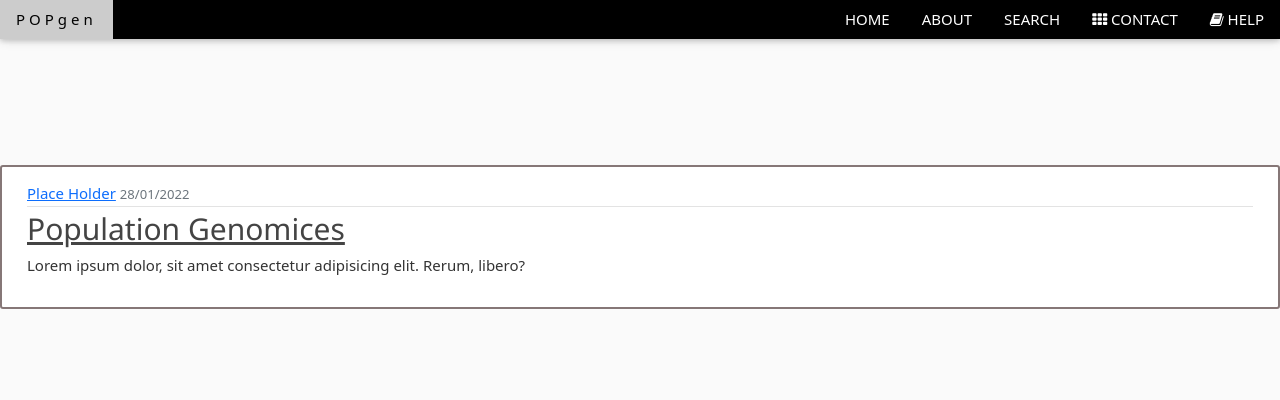
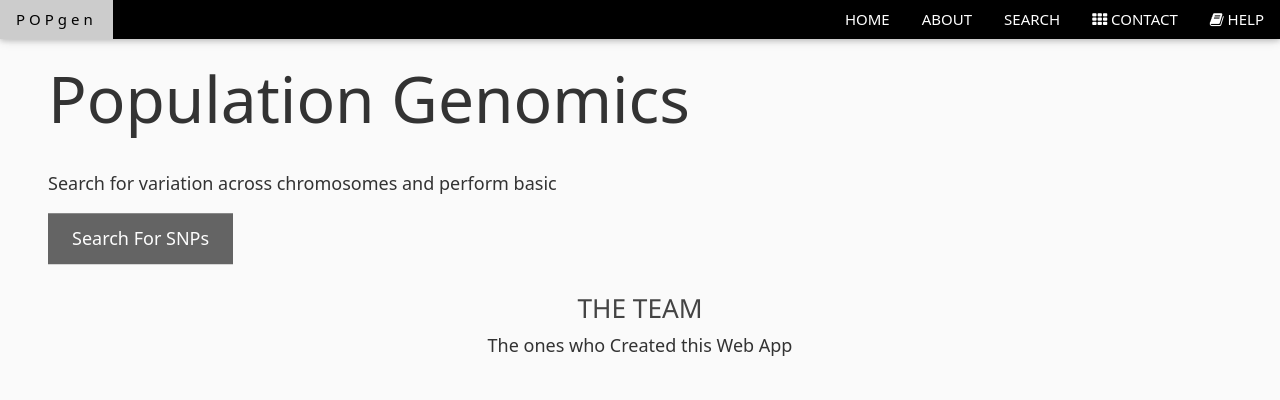
Before and after one commit to Mani-varma1/Web_project, a Flask app: page / in a window 1280 px wide. Shown: the top 400 px of the page. Before the commit the page ends 309 px from the top, so only its background shows below. Run offline with Flask 2, Linux system fonts and the light colour scheme.

Commit message:
Update home.html

```diff
--- a/Flask/VCF_website/templates/home.html
+++ b/Flask/VCF_website/templates/home.html
@@ -1,13 +1,88 @@
 {% extends "layout.html" %}
 {% block content %}
-      <article class="media content-section">
-        <div class="media-body">
-          <div class="article-metadata">
-            <a class="mr-2" href="#">Place Holder</a>
-            <small class="text-muted">28/01/2022</small>
+    <header class="bgimg-1 w3-display-container w3-grayscale-min" id="home">
+      <div class="w3-display-left w3-text-Black" style="padding:48px">
+        <span class="w3-jumbo w3-hide-small">Population Genomics</span><br>
+        <span class="w3-xxlarge w3-hide-large w3-hide-medium">Population Genomics</span><br>
+        <span class="w3-large">Search for variation across chromosomes and perform basic</span>
+        <p><a href="{{ url_for('search') }}"
+            class="w3-button w3-black w3-padding-large w3-large w3-margin-top w3-opacity w3-hover-opacity-off">Search For
+            SNPs</a></p>
+      </div>
+    </header>
+
+    <div class="w3-container" style="padding:128px 16px" id="team">
+      <h3 class="w3-center">THE TEAM</h3>
+      <p class="w3-center w3-large">The ones who Created this Web App</p>
+      <div class="w3-row-padding w3-grayscale" style="margin-top:64px">
+
+        <div class="w3-col l2.5 m2 w3-margin-bottom">
+          <div class="w3-card">
+            <img src="/w3images/team2.jpg" alt="Github Pic" style="width:100%">
+            <div class="w3-container">
+              <h3>Alexandra</h3>
+              <p class="w3-opacity">Data Collection and Documentation </p>
+              <p><button class="w3-button w3-light-grey w3-block"><i class="fa fa-address-book"></i>
+                  Github</button></p>
+            </div>
           </div>
-          <h2><a class="article-title" href="#">Population Genomices</a></h2>
-          <p class="article-content">Lorem ipsum dolor, sit amet consectetur adipisicing elit. Rerum, libero?</p>
         </div>
-      </article>
+        <div class="w3-col l2.5 m2 w3-margin-bottom">
+          <div class="w3-card">
+            <img src="/w3images/team1.jpg" alt="Github Pic" style="width:100%">
+            <div class="w3-container">
+              <h3>Harry</h3>
+              <p class="w3-opacity">Front End Dev</p>
+              <p><button class="w3-button w3-light-grey w3-block"><i class="fa fa-address-book"></i>
+                  Github</button></p>
+            </div>
+          </div>
+        </div>
+        <div class="w3-col l2.5 m2 w3-margin-bottom">
+          <div class="w3-card">
+            <img src="/w3images/team3.jpg" alt="Github Pic" style="width:100%">
+            <div class="w3-container">
+              <h3>Laavanya</h3>
+              <p class="w3-opacity">Statistician and data visualisation</p>
+              <p><button class="w3-button w3-light-grey w3-block"><i class="fa fa-address-book"></i>
+                  Github</button></p>
+            </div>
+          </div>
+        </div>
+        <div class="w3-col l2.5 m2 w3-margin-bottom">
+          <div class="w3-card">
+            <img src="/w3images/team3.jpg" alt="Github Pic" style="width:100%">
+            <div class="w3-container">
+              <h3>Waleed</h3>
+              <p class="w3-opacity">Database Engineer</p>
+              <p><button class="w3-button w3-light-grey w3-block"><i class="fa fa-address-book"></i>
+                  Github</button></p>
+            </div>
+          </div>
+        </div>
+        <div class="w3-col l2.5 m2 w3-margin-bottom">
+          <div class="w3-card">
+            <img src="/w3images/team4.jpg" alt="Github Pic" style="width:100%">
+            <div class="w3-container">
+              <h3>Mani</h3>
+              <p class="w3-opacity">Backend Dev</p>
+              <p><button class="w3-button w3-light-grey w3-block"><i class="fa fa-address-book"></i>
+                  Github</button></p>
+            </div>
+          </div>
+        </div>
+      </div>
+    </div>
+
+
+
+
+
+
+
+    <!-- Footer -->
+    <footer class="w3-center w3-black w3-padding-64">
+
+      <p>Powered by: <span class="w3-hover-text-green">Caffine Overdose and Slepless Nights</span></p>
+    </footer>
 {% endblock content %}
```
